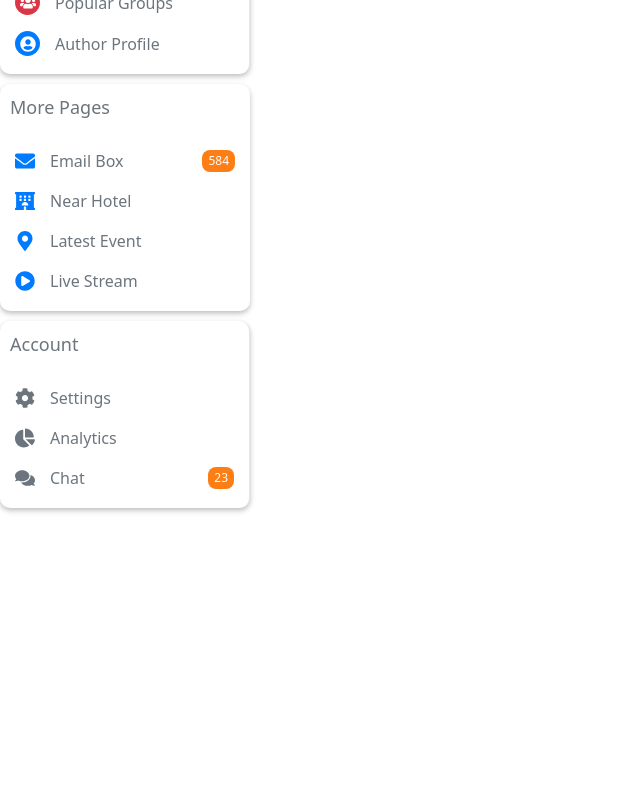
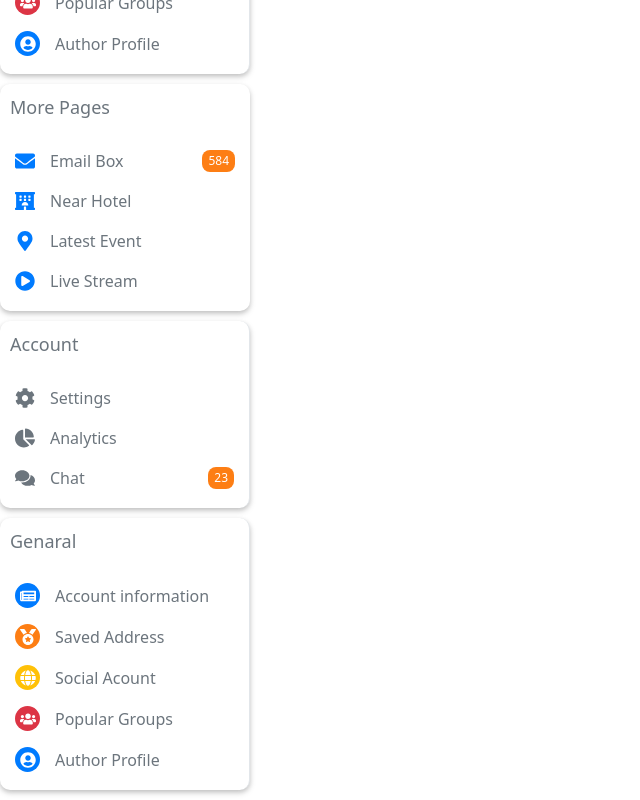
Before and after one commit to Nesrinels/code213, a React (Create React App) app: page / in a window 1280 px wide. Shown: the part 308-1108 px from the top of the page, without its empty margins (0-640 px from the left). Before the commit the page ends 826 px from the top, so only its background shows below. Built offline with nearby package versions, Linux system fonts and the light colour scheme.

Commit message:
TTTTTTTTTTTTTTG

```diff
--- a/src/App.js
+++ b/src/App.js
@@ -3,6 +3,7 @@ import './App.css';
 import Header from './component/header/Header';
 import Sidebarleft from './component/Sidebarleft/Sidebarleft';
 import Container from './Container/Container';
+import Settings from './component/Settings/Settings';
 
 
 function App() {
@@ -10,8 +11,8 @@ function App() {
     <>
     <Header/>
     <Container>
-
       <Sidebarleft/>
+      <Settings/>
     </Container>
     </>
   )
--- a/src/Container/Container.js
+++ b/src/Container/Container.js
@@ -1,6 +1,7 @@
 import React from 'react'
-import Feed from '../component/feed/Feed'
+
 import Sidebarleft from '../component/Sidebarleft/Sidebarleft'
+
 function Container(props) {
   return (
     <div className='Container'>
--- /dev/null
+++ b/src/component/Settings/Settings.js
@@ -0,0 +1,113 @@
+import React from 'react';
+import styled from 'styled-components';
+import { FaNewspaper, FaMedal, FaGlobe, FaUsers, FaUserCircle } from 'react-icons/fa';
+
+const SidebarContainer = styled.div`
+
+  margin-top: 10px;
+ margin-bottom:10px;
+  display: flex;
+  flex-direction: column;
+  padding: 10px;
+  width: 250px;
+  background-color: #fff; /* White background */
+  border-right: 1px solid #e2e6ea; /* Light border on the right */
+  box-shadow: 0px 3px 6px 0px rgba(0, 0, 0, 0.15), 0px 2px 4px 0px rgba(0, 0, 0, 0.12);
+  border-radius: 10px;
+
+`;
+
+const SidebarTitle = styled.h3`
+  font-size: 18px;
+  color: #6c757d; /* Gray color for the title */
+  margin-bottom: 20px;
+`;
+
+const SidebarItem = styled.div`
+  display: flex;
+  align-items: center;
+  padding: 5px;
+  margin: 3px 0;
+  cursor: pointer;
+  border-radius:8px; /* Border radius for rounded corners */
+  &:hover {
+    background-color: #e2e6ea;
+  }
+
+
+
+`;
+
+const IconWrapper = styled.div`
+
+  width: 25px;
+  height: 25px;
+  display: flex;
+  align-items: center;
+  justify-content: center;
+  border-radius: 50%;  /* Makes the icon background circular */
+  color: white;
+  margin-right: 15px; /* Space between icon and text */
+
+  /* Custom colors for each icon based on the image you provided */
+  &.newsfeed {
+    background-color: #007bff; /* Blue */
+  }
+  &.badges {
+    background-color: #fd7e14; /* Orange */
+  }
+  &.explore-stories {
+    background-color: #ffc107; /* Yellow */
+  }
+  &.popular-groups {
+    background-color: #dc3545; /* Red */
+  }
+  &.author-profile {
+    background-color: #007bff; /* Blue */
+  }
+`;
+
+const Label = styled.span`
+  font-size: 16px;
+  color: #6c757d; /* Gray color for the text */
+`;
+
+const Settings = () => {
+  return (
+    <SidebarContainer>
+      <SidebarTitle>Genaral</SidebarTitle>
+      <SidebarItem>
+        <IconWrapper className="newsfeed">
+          <FaNewspaper />
+        </IconWrapper>
+        <Label>Account information</Label>
+      </SidebarItem>
+      <SidebarItem>
+        <IconWrapper className="badges">
+          <FaMedal />
+        </IconWrapper>
+        <Label>Saved Address</Label>
+      </SidebarItem>
+      <SidebarItem>
+        <IconWrapper className="explore-stories">
+          <FaGlobe />
+        </IconWrapper>
+        <Label>Social Acount</Label>
+      </SidebarItem>
+      <SidebarItem>
+        <IconWrapper className="popular-groups">
+          <FaUsers />
+        </IconWrapper>
+        <Label>Popular Groups</Label>
+      </SidebarItem>
+      <SidebarItem>
+        <IconWrapper className="author-profile">
+          <FaUserCircle />
+        </IconWrapper>
+        <Label>Author Profile</Label>
+      </SidebarItem>
+    </SidebarContainer>
+  );
+};
+
+export default Settings;
--- a/src/component/feed/Feed.css
+++ /dev/null
@@ -1,63 +0,0 @@
-:root {
-    --foreground: #f0f0f0;
-    --shadow: rgba(0, 0, 0, 0.3);
-    --black: #000000;
-  }
-
-.live{
-    background: #ffebed;
-    display: flex;
-}
-.photo{
-    background: #d7ffef;
-    display: flex;
-}
-.feels{
-    background: #fff4d1;
-    display: flex;
-}
-
-.createPost{
-    background: var(--white);
-    box-shadow: 0 2px 5px 0 var(--shadow);
-    border-radius: 20px;
-    padding: 15px;
-    margin-bottom: 20px;
-}
-.post-text img{
-    width: 40px;
-    border-radius: 50px;
-    position: absolute;
-    left: 10px;
-    top: 30px;
-}
-.post-text input{
-    padding: 20px 20px 20px 60px;
-    width: 100%;
-    background: var(--foreground);
-    border: none;
-    height: 100px;
-    border-radius: 10px;
-    box-shadow: 0 2px 5px 0 var(--shadow);
-    color: var(--black);
-}
-.post-text{
-    width: 100%;
-    position: relative;
-    margin-bottom: 30px;
-}
-.post-icon{
-    display: flex;
-    align-items: center;
-}
-.post-icon a{
-    margin-right: 10px;
-    padding: 5px;
-    border-radius: 10px;
-    font-size: 14px;
-    color: #262626;
-    font-weight: 500px;
-}
-.py-1 a {
-    display: flex;
-}
--- a/src/component/feed/Feed.js
+++ /dev/null
@@ -1,94 +0,0 @@
-
-import "./Feed.css";
-import avatar from "../../assets/Avatar/63457.png"
-import { IoVideocamOutline } from "react-icons/io5";
-import { HiOutlinePhoto } from "react-icons/hi2";
-import { FiCamera } from "react-icons/fi";
-import { Menu, MenuButton, MenuItem, MenuItems } from '@headlessui/react'
-
-
-
-
-function Feed() {
-  return (
-    <div>
-    <div className="createPost">
-      <div className="post-text">
-<img src={avatar} />
-<input type="text-area" placeholder="what's on your mind?"></input>
-      </div>
-<div className="post-icon">
-<a href="#" className="live">
-<IoVideocamOutline />
-Live Video
-</a>
-<a href="#" className="photo">
-<HiOutlinePhoto />
-Photo/Video
-</a>
-<a href="#" className="feels">
-<FiCamera />
-Feeling/Activity
-</a>
-<Menu as="div" className="relative inline-block text-left">
-      <div>
-        <MenuButton className="inline-flex w-full justify-center gap-x-1.5 rounded-md bg-white px-3 py-2 text-sm font-semibold text-gray-900 shadow-sm ring-1 ring-inset ring-gray-300 hover:bg-gray-50">
-          ...
-        </MenuButton>
-      </div>
-
-      <MenuItems
-        transition
-        className="absolute right-0 z-10 mt-2 w-56 origin-top-right rounded-md bg-white shadow-lg ring-1 ring-black ring-opacity-5 transition focus:outline-none data-[closed]:scale-95 data-[closed]:transform data-[closed]:opacity-0 data-[enter]:duration-100 data-[leave]:duration-75 data-[enter]:ease-out data-[leave]:ease-in"
-      >
-        <div className="py-1">
-          <MenuItem>
-            <a
-              href="#"
-              className="block px-4 py-2 text-sm text-gray-700 data-[focus]:bg-gray-100 data-[focus]:text-gray-900"
-            ><svg xmlns="http://www.w3.org/2000/svg" fill="none" viewBox="0 0 24 24" stroke-width="1.5" stroke="currentColor" class="size-6">
-            <path stroke-linecap="round" stroke-linejoin="round" d="M12.75 8.25v7.5m6-7.5h-3V12m0 0v3.75m0-3.75H18M9.75 9.348c-1.03-1.464-2.698-1.464-3.728 0-1.03 1.465-1.03 3.84 0 5.304 1.03 1.464 2.699 1.464 3.728 0V12h-1.5M4.5 19.5h15a2.25 2.25 0 0 0 2.25-2.25V6.75A2.25 2.25 0 0 0 19.5 4.5h-15a2.25 2.25 0 0 0-2.25 2.25v10.5A2.25 2.25 0 0 0 4.5 19.5Z" />
-          </svg> Gif
-            </a>
-          </MenuItem>
-          <MenuItem>
-            <a
-              href="#"
-              className="block px-4 py-2 text-sm text-gray-700 data-[focus]:bg-gray-100 data-[focus]:text-gray-900"
-            ><svg xmlns="http://www.w3.org/2000/svg" fill="none" viewBox="0 0 24 24" strokeWidth={1.5} stroke="currentColor" className="size-6">
-            <path strokeLinecap="round" strokeLinejoin="round" d="M15 10.5a3 3 0 1 1-6 0 3 3 0 0 1 6 0Z" />
-            <path strokeLinecap="round" strokeLinejoin="round" d="M19.5 10.5c0 7.142-7.5 11.25-7.5 11.25S4.5 17.642 4.5 10.5a7.5 7.5 0 1 1 15 0Z" />
-          </svg>Location
-            </a>
-          </MenuItem>
-          <MenuItem>
-            <a
-              href="#"
-              className="block px-4 py-2 text-sm text-gray-700 data-[focus]:bg-gray-100 data-[focus]:text-gray-900"
-            ><svg xmlns="http://www.w3.org/2000/svg" fill="none" viewBox="0 0 24 24" strokeWidth={1.5} stroke="currentColor" className="size-6">
-            <path strokeLinecap="round" strokeLinejoin="round" d="M9.568 3H5.25A2.25 2.25 0 0 0 3 5.25v4.318c0 .597.237 1.17.659 1.591l9.581 9.581c.699.699 1.78.872 2.607.33a18.095 18.095 0 0 0 5.223-5.223c.542-.827.369-1.908-.33-2.607L11.16 3.66A2.25 2.25 0 0 0 9.568 3Z" />
-            <path strokeLinecap="round" strokeLinejoin="round" d="M6 6h.008v.008H6V6Z" />
-          </svg>Tags
-            </a>
-          </MenuItem>
-          <MenuItem>
-            <a
-              href="#"
-              className="block px-4 py-2 text-sm text-gray-700 data-[focus]:bg-gray-100 data-[focus]:text-gray-900"
-            ><svg xmlns="http://www.w3.org/2000/svg" fill="none" viewBox="0 0 24 24" strokeWidth={1.5} stroke="currentColor" className="size-6">
-            <path strokeLinecap="round" strokeLinejoin="round" d="M2.036 12.322a1.012 1.012 0 0 1 0-.639C3.423 7.51 7.36 4.5 12 4.5c4.638 0 8.573 3.007 9.963 7.178.07.207.07.431 0 .639C20.577 16.49 16.64 19.5 12 19.5c-4.638 0-8.573-3.007-9.963-7.178Z" />
-            <path strokeLinecap="round" strokeLinejoin="round" d="M15 12a3 3 0 1 1-6 0 3 3 0 0 1 6 0Z" />
-          </svg>Visibility
-            </a>
-          </MenuItem>
-        </div>
-      </MenuItems>
-    </Menu>
-</div>
-
-        </div>
-        </div>
-  )
-}
-
-export default Feed
--- a/src/component/posts/Post1.js
+++ /dev/null
@@ -1,13 +0,0 @@
-import "./Post1.css"
-
-
-
-function Post1{
-    return(
-        <div className="post1">
-
-        </div>
-    )
-}
-
-export default Post1
```
Also changed, not shown: src/component/posts/Post1.css (deleted).
